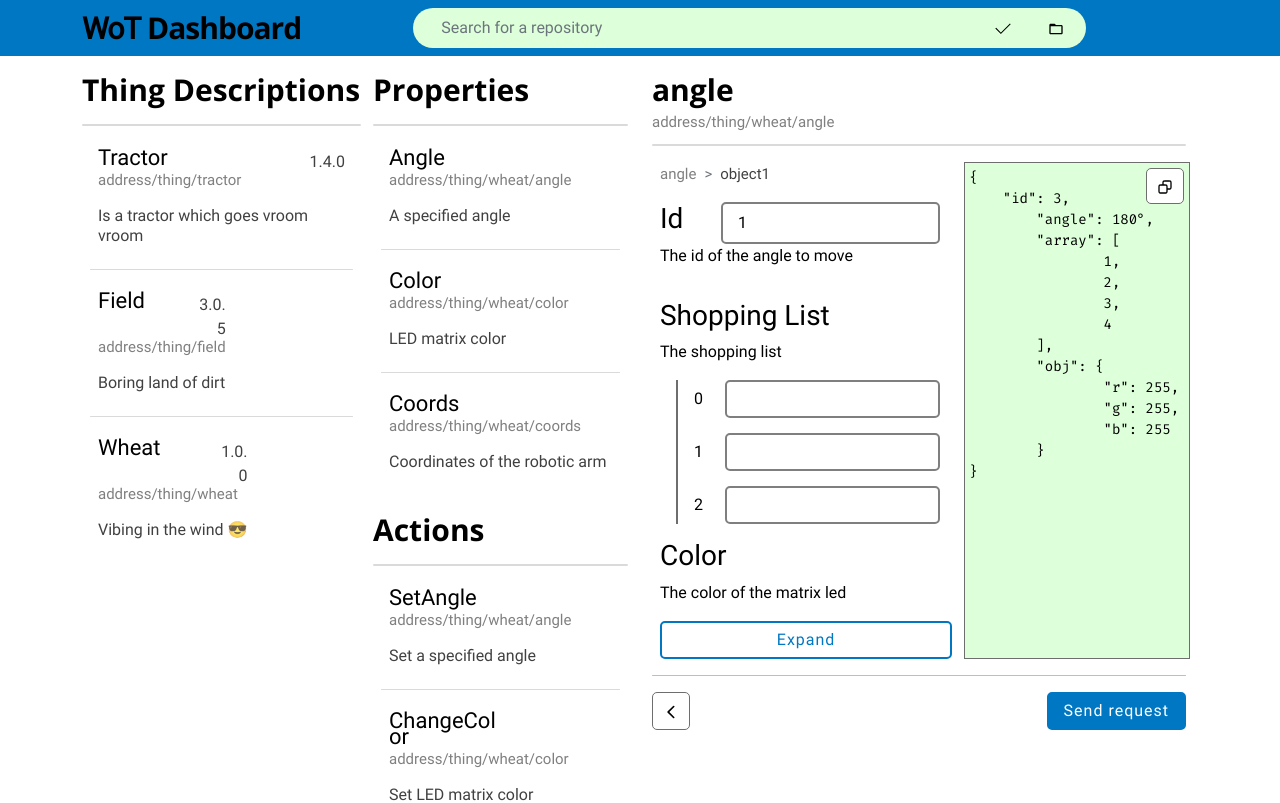
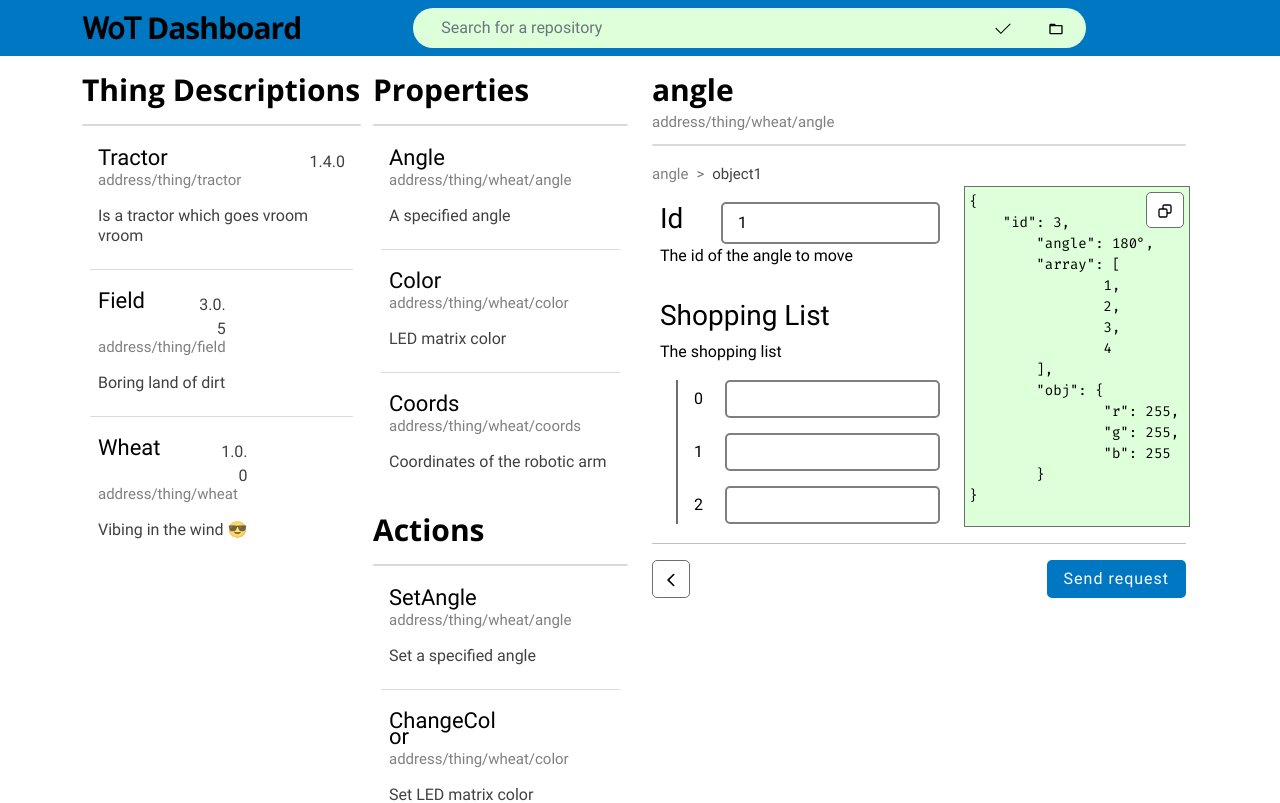
Before and after one commit to Erro48/itd-debugtool, a React (Create React App) app: page / in a window 1280 px wide. Shown: the top 803 px of the page. Built offline with nearby package versions, Linux system fonts and the light colour scheme.

Commit message:
Make attributes list scrollable

```diff
--- a/src/components/panels/DescriptionPanel.js
+++ b/src/components/panels/DescriptionPanel.js
@@ -2,6 +2,7 @@ import Attribute from '../utils/Attribute/Attribute'
 import JsonDisplay from './JsonDisplay'
 import Icon from '../utils/Icon'
 import Breadcrumbs from '../utils/Breadcrumbs'
+import './descriptionPanel.css'
 
 function PropDescription({ interaction, address, attributes }) {
 	return (
@@ -11,10 +12,10 @@ function PropDescription({ interaction, address, attributes }) {
 				<p className='subtitle'>{address}</p>
 				<hr />
 			</header>
+			<Breadcrumbs />
 			<div class='row px-2'>
 				<div class='col-12 col-sm-7'>
-					<Breadcrumbs />
-					<ul className='m-0'>
+					<ul className='m-0 attributes-list overflow-auto'>
 						{attributes.map((attribute) => {
 							return (
 								<li key={attribute.name}>
--- /dev/null
+++ b/src/components/panels/descriptionPanel.css
@@ -0,0 +1,3 @@
+.attributes-list {
+	max-height: 341px;
+}
```
